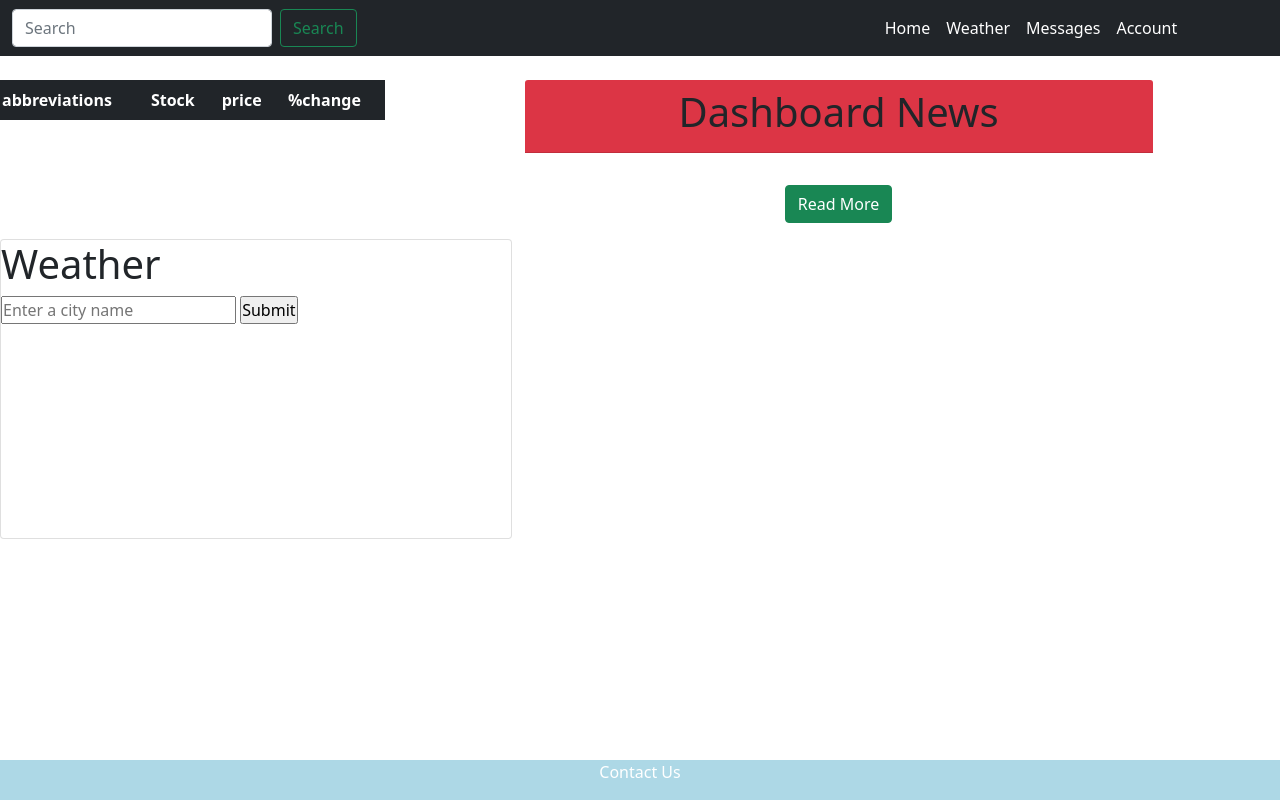
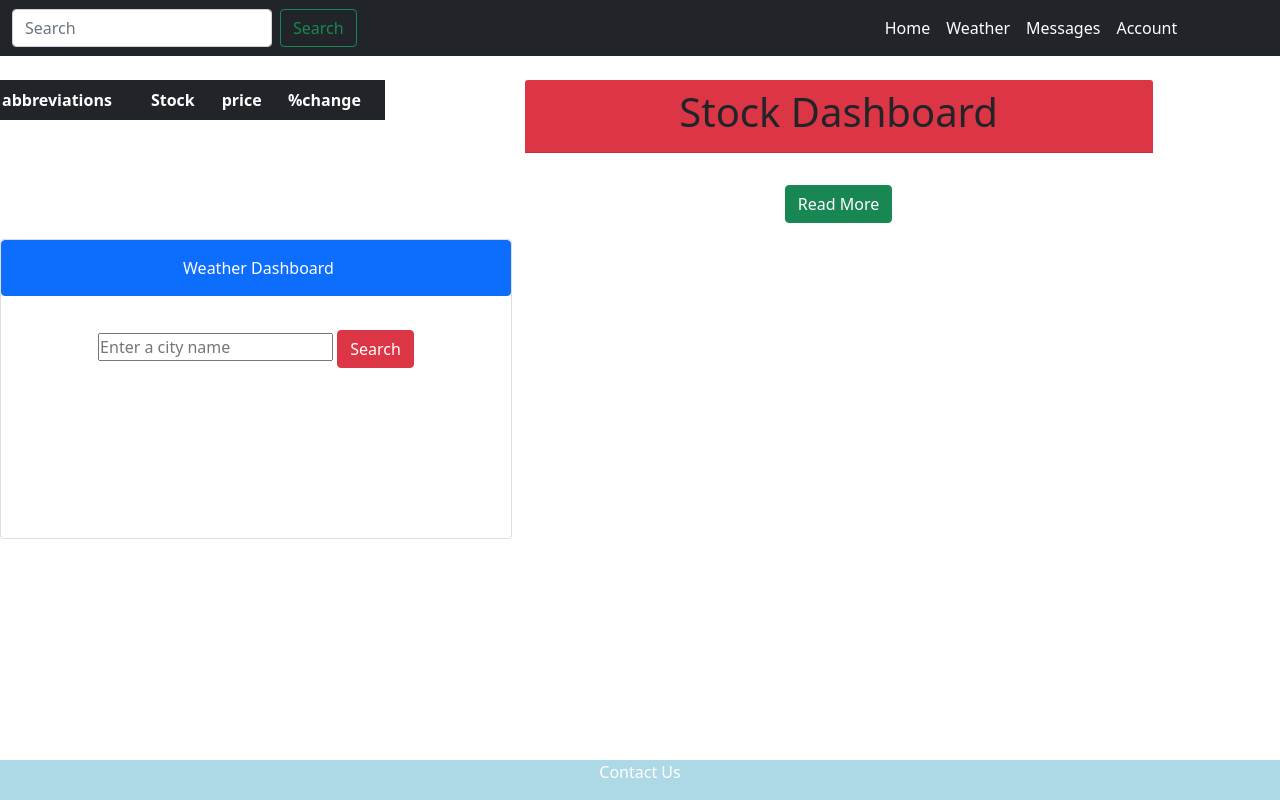
Before and after one commit to elphinhote/Fantastic-Four-Day-Planner, a website: page public/index.html in a window 1280 px wide. Drawn offline with nearby package versions, Linux system fonts and the light colour scheme.

Commit message:
a slide channge

```diff
--- a/public/assets/css/style.css
+++ b/public/assets/css/style.css
@@ -45,3 +45,15 @@
     width:40%;
 
 }
+#weather{
+    padding: 0px;
+    position: relative;
+    padding-top: 15px;
+    padding-right: 13px;
+    padding-bottom: 15px;
+    padding-left: 18px;
+}
+#search{
+    text-align: center;
+    margin:10px 20px;
+}
--- a/public/assets/js/stocks.js
+++ b/public/assets/js/stocks.js
@@ -7,7 +7,7 @@ document.addEventListener('DOMContentLoaded', (event) => {
     // Consts for the search input and search button
     const searchInput = document.querySelector(".searchInput")
     const searchBtn = document.querySelector(".searchBtn")
-    let button = document.querySelector('.submit')
+    let button = document.querySelector('#submit')
     let inputVal=document.querySelector('.inputValue')
     let namel=document.querySelector('.name')
     let dis=document.querySelector('.desc')
--- a/public/index.html
+++ b/public/index.html
@@ -66,7 +66,7 @@
         </table>
         <div id="container1" class=" container-fluid text-center col-sm-6">
             <div id="news" class="card-header bg-danger">
-                <h1>Dashboard News</h1>
+                <h1>Stock Dashboard</h1>
             </div>
             <h3 class="company"></h3>
             <h4 class="price"></h4>
@@ -75,15 +75,15 @@
             </div>
         </div>
     </div>
-    <div class="card" id="cardw"><h1>Weather</h1>
-        <div class="input">
+    <div class="card" id="cardw"><button type="button" class="btn btn-primary" id="weather">Weather Dashboard</button>
+        <div class="input" id="search"><br>
             <input type="text" class="inputValue" placeholder="Enter a city name">
-            <input type="submit" value="Submit" class="submit">
+            <button type="button" class="btn btn-danger" id="submit">Search</button>
         </div>
         <div class="display">
-            <h1 class="name"></h1>
-            <p class="desc"></p>
-            <p class="temp"></p>
+            <h3 class="name"></h3>
+            <h3 class="desc"></h3>
+            <h3 class="temp"></h3>
         </div>
     </div>
     <br>
```
